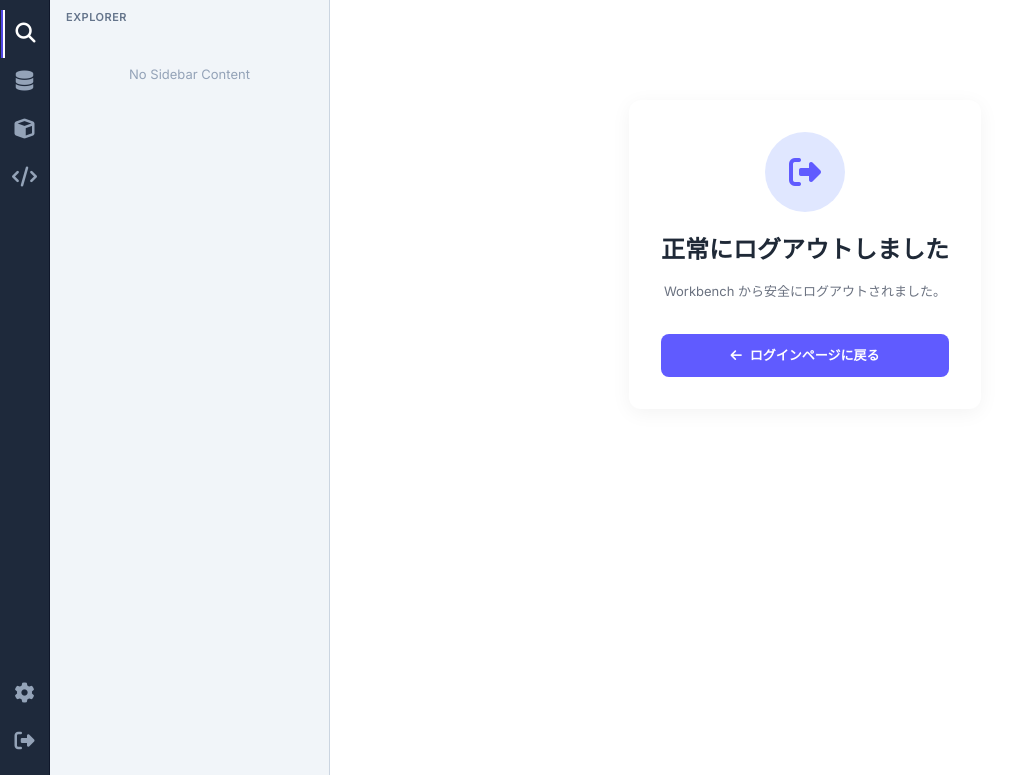
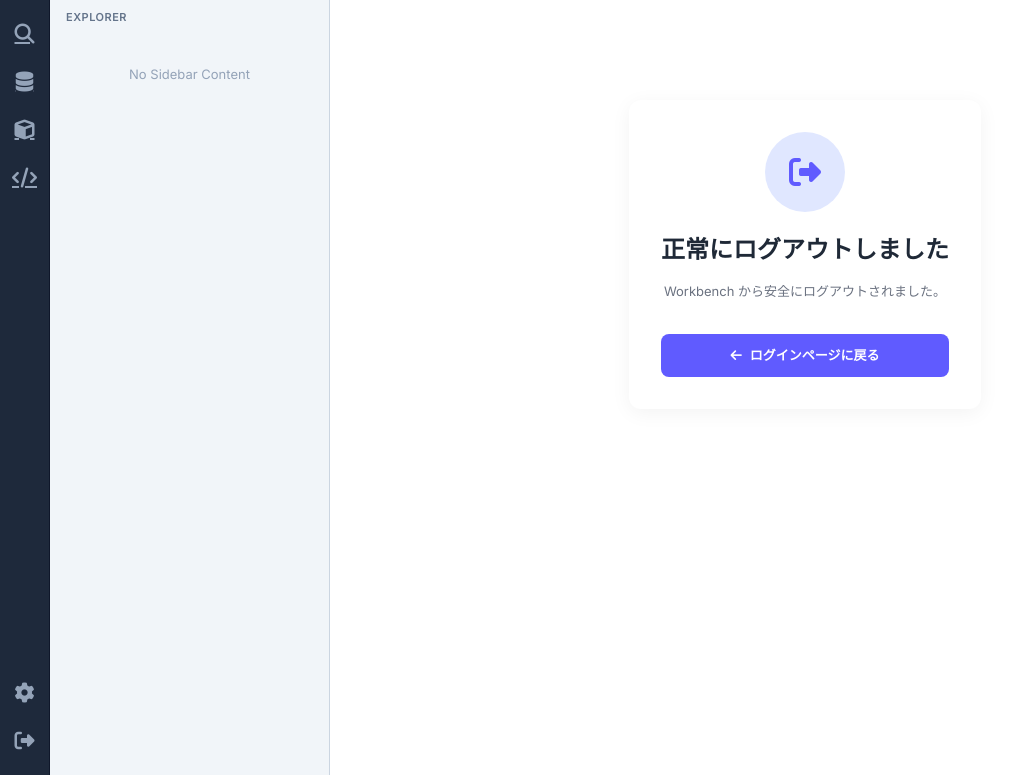
Before and after one commit to kakukaku52/ForcePet, a Django app: page /auth/logout/ in a window 1280 px wide. Shown: the top 775 px of the page, without its empty margins (0-1011 px from the left). Run offline with Django 4.2, Linux system fonts and the light colour scheme; parts of the project's set-up code (start-up, migrations or seed data) failed here and were passed over; some libraries are stand-ins or nearby versions.

Commit message:
20251206_サイドバーリンク修正

```diff
--- a/static/css/forcepet-studio.css
+++ b/static/css/forcepet-studio.css
@@ -326,6 +326,13 @@ body {
 .fp-btn-icon:hover {
     background-color: #e2e8f0;
     color: var(--fp-text-main);
+}
+
+.fp-btn-disabled,
+.fp-btn-disabled:hover {
+    opacity: 0.4;
+    cursor: not-allowed;
+    pointer-events: none;
 }
 
 /* Input Fields */
--- a/templates/base.html
+++ b/templates/base.html
@@ -25,17 +25,17 @@
     <div class="fp-workbench-shell">
         <!-- 1. Activity Bar (Leftmost) -->
         <nav class="fp-activity-bar">
-            <div class="fp-activity-item active" title="Query Editor">
-                <a href="{% url 'query:index' %}" style="color: inherit;"><i class="fas fa-search"></i></a>
+            <div class="fp-activity-item {% if request.resolver_match.app_name == 'query' %}active{% endif %}" title="Query Editor">
+                <a href="{% url 'query:index' %}" style="color: inherit; display: flex; width: 100%; height: 100%; align-items: center; justify-content: center;"><i class="fas fa-search"></i></a>
             </div>
-            <div class="fp-activity-item" title="Data Loader">
-                <a href="#" style="color: inherit;"><i class="fas fa-database"></i></a>
+            <div class="fp-activity-item {% if request.resolver_match.app_name == 'data' %}active{% endif %}" title="Data Loader">
+                <a href="{% url 'data:insert' %}" style="color: inherit; display: flex; width: 100%; height: 100%; align-items: center; justify-content: center;"><i class="fas fa-database"></i></a>
             </div>
-            <div class="fp-activity-item" title="Metadata Explorer">
-                <a href="#" style="color: inherit;"><i class="fas fa-cube"></i></a>
+            <div class="fp-activity-item {% if request.resolver_match.app_name == 'metadata' %}active{% endif %}" title="Metadata Explorer">
+                <a href="{% url 'metadata:home' %}" style="color: inherit; display: flex; width: 100%; height: 100%; align-items: center; justify-content: center;"><i class="fas fa-cube"></i></a>
             </div>
-            <div class="fp-activity-item" title="Apex Console">
-                <a href="#" style="color: inherit;"><i class="fas fa-code"></i></a>
+            <div class="fp-activity-item {% if request.resolver_match.app_name == 'apex' %}active{% endif %}" title="Apex Console">
+                <a href="{% url 'apex:home' %}" style="color: inherit; display: flex; width: 100%; height: 100%; align-items: center; justify-content: center;"><i class="fas fa-code"></i></a>
             </div>
 
             <div class="fp-activity-bottom">
--- a/templates/query/index.html
+++ b/templates/query/index.html
@@ -175,8 +175,12 @@
                     RESULT: {{ results.records|length }} rows ({{ results.totalSize }} total) in {{ results.execution_time|floatformat:3 }}s
                 </div>
                 <div class="d-flex gap-2">
-                    <input type="text" id="result-filter-input" class="fp-input" placeholder="Filter..." onkeyup="filterTableResults()">
+                    <input type="text" id="result-filter-input" class="fp-input" placeholder="Filter..." onkeyup="filterTableResults()"{% if not results.records %} disabled{% endif %}>
+                    {% if results.records %}
                     <a href="{% url 'query:export' results.history_id %}?format=csv" class="fp-btn fp-btn-icon" title="Download CSV"><i class="fas fa-download"></i></a>
+                    {% else %}
+                    <span class="fp-btn fp-btn-icon fp-btn-disabled" title="No data to download"><i class="fas fa-download"></i></span>
+                    {% endif %}
                 </div>
             </div>
 
```
